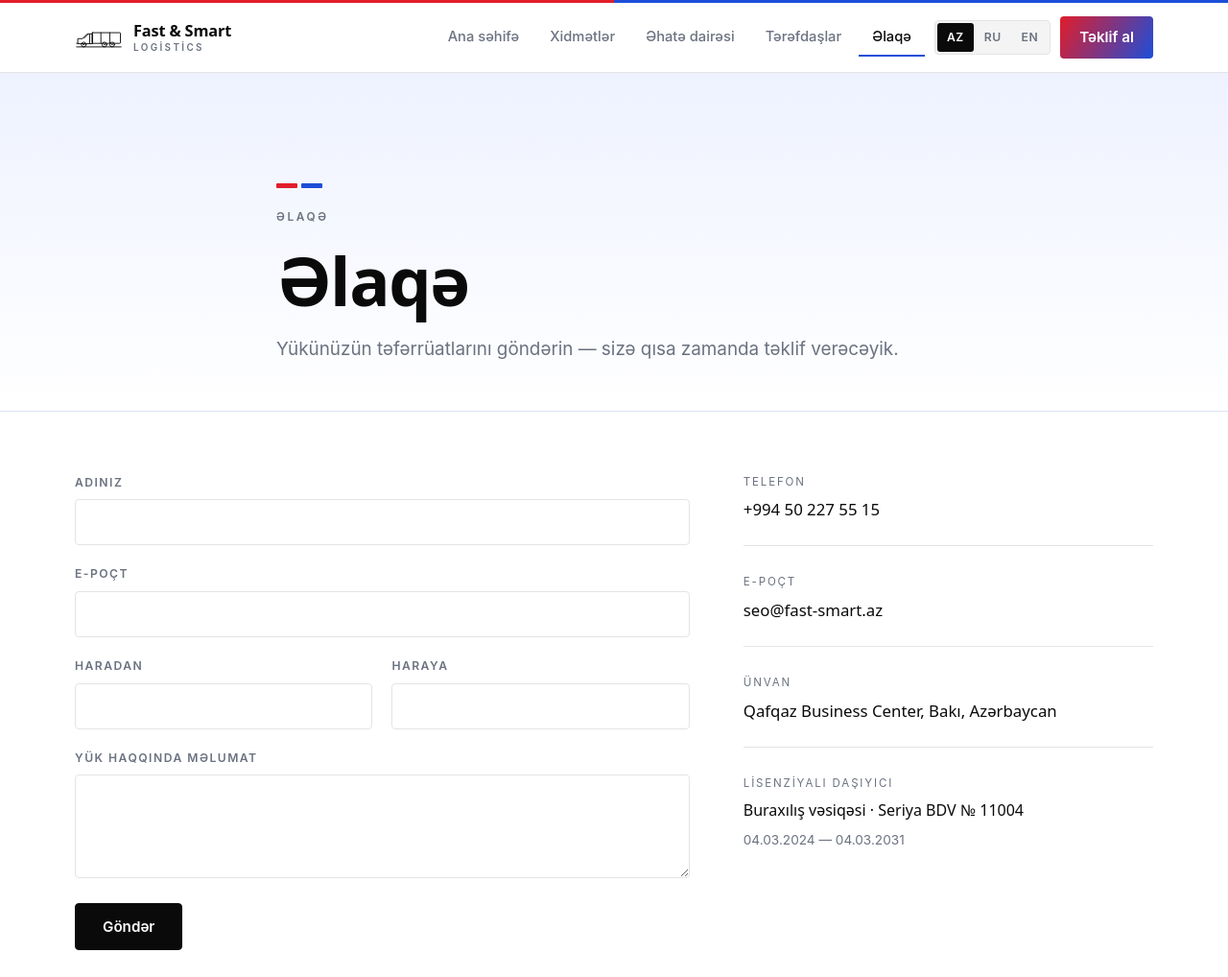
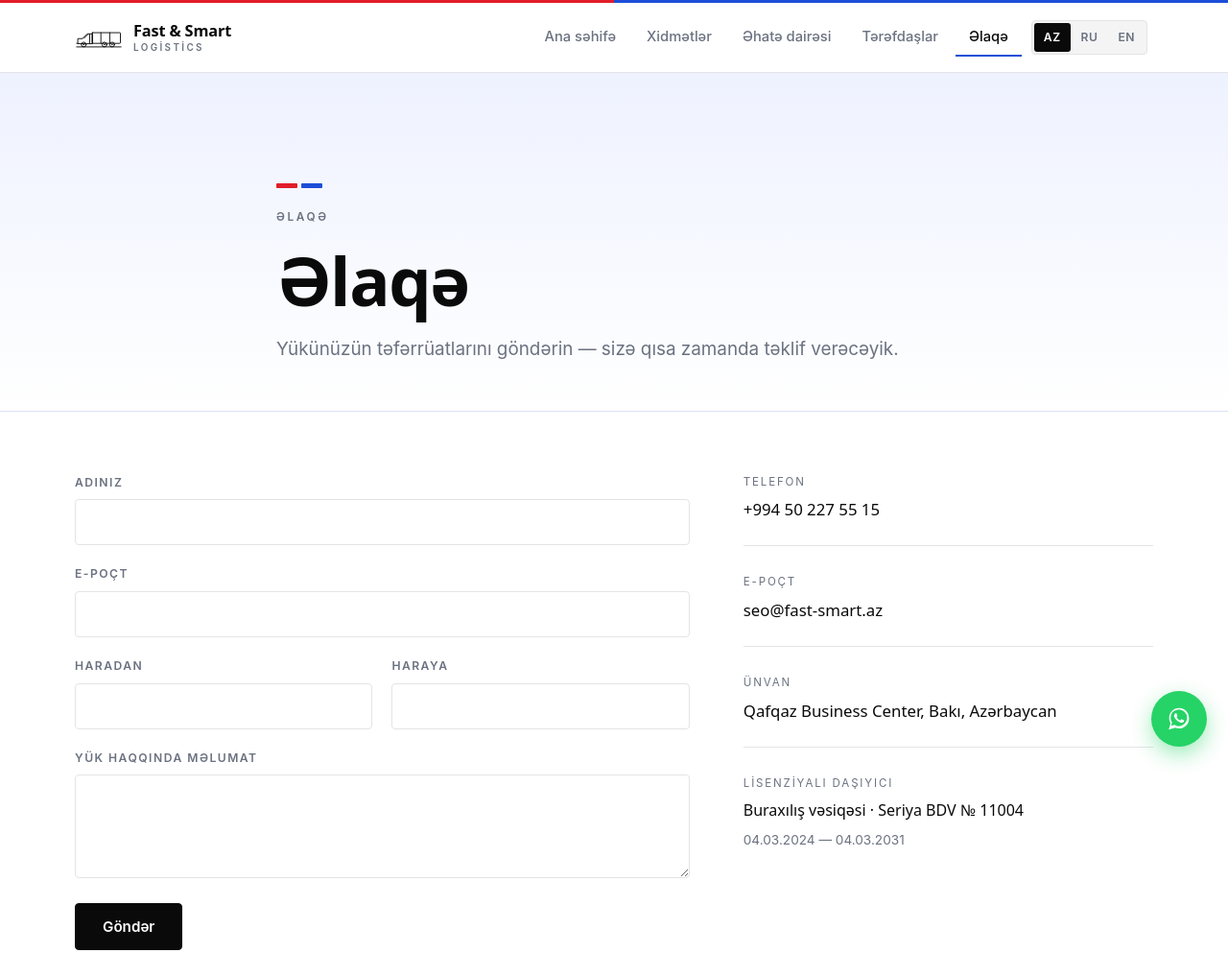
Before and after one commit to notfarruks/FastTransLogistics, a Flask app: page /contact in a window 1280 px wide. Shown: the top 1018 px of the page at 96% size. Run offline with Flask 3, Linux system fonts and the light colour scheme; some web fonts are replaced.

Commit message:
Remove Get a quote nav button

```diff
--- a/content.py
+++ b/content.py
@@ -157,6 +157,7 @@ TRANSLATIONS = {
         "nav_partners": "Tərəfdaşlar",
         "nav_contact": "Əlaqə",
         "cta_nav": "Təklif al",
+        "wa_prefill": "Salam! Yük daşınması ilə bağlı sorğum var.",
 
         "hero_title": "Yükləriniz üçün sürətli və ağıllı logistika",
         "hero_subtitle": "Məhsullarınızı istənilən vaxtda birbaşa istənilən nöqtəyə quru yolu ilə təhlükəsiz daşıyırıq. Azərbaycan, Gürcüstan, Rusiya, Avropa, Türkiyə və daha çox.",
@@ -225,6 +226,7 @@ TRANSLATIONS = {
         "nav_partners": "Партнёры",
         "nav_contact": "Контакты",
         "cta_nav": "Получить расчёт",
+        "wa_prefill": "Здравствуйте! У меня вопрос по грузоперевозке.",
 
         "hero_title": "Быстрая и умная логистика для ваших грузов",
         "hero_subtitle": "Безопасно доставляем ваши товары автомобильным транспортом напрямую в любую точку и в любое время. Азербайджан, Грузия, Россия, Европа, Турция и не только.",
@@ -293,6 +295,7 @@ TRANSLATIONS = {
         "nav_partners": "Partners",
         "nav_contact": "Contact",
         "cta_nav": "Get a quote",
+        "wa_prefill": "Hello! I have a logistics inquiry.",
 
         "hero_title": "Fast & smart logistics for your cargo",
         "hero_subtitle": "We move your goods safely by road, straight to any destination, any time. Azerbaijan, Georgia, Russia, Europe, Turkey and beyond.",
--- a/static/css/styles.css
+++ b/static/css/styles.css
@@ -507,3 +507,28 @@ h3 { font-size: 1.2rem; letter-spacing: -0.01em; }
 @media (prefers-reduced-motion: reduce){
   .partner-logo{ animation:none; filter:grayscale(1); opacity:.72; }
 }
+
+/* ============================================================
+   WHATSAPP floating button
+   ============================================================ */
+.wa-fab{
+  position:fixed; right:22px; bottom:22px; z-index:120;
+  display:inline-flex; align-items:center; gap:0;
+  height:58px; padding:0; width:58px; overflow:hidden;
+  background:#25d366; color:#fff; border-radius:30px;
+  box-shadow:0 8px 22px rgba(37,211,102,.45);
+  transition: width .28s ease, box-shadow .2s ease, transform .2s ease;
+}
+.wa-fab svg{ width:30px; height:30px; flex:none; margin:0 14px; }
+.wa-fab-text{
+  font-family:var(--font-body); font-weight:600; font-size:.95rem;
+  white-space:nowrap; opacity:0; transition:opacity .2s ease .05s; padding-right:4px;
+}
+.wa-fab:hover{ width:168px; box-shadow:0 10px 26px rgba(37,211,102,.6); transform:translateY(-2px); }
+.wa-fab:hover .wa-fab-text{ opacity:1; }
+.wa-fab:focus-visible{ outline:3px solid #fff; outline-offset:2px; }
+/* gentle attention pulse */
+@keyframes waPulse{ 0%,100%{ box-shadow:0 8px 22px rgba(37,211,102,.45);} 50%{ box-shadow:0 8px 22px rgba(37,211,102,.45), 0 0 0 10px rgba(37,211,102,.0);} }
+.wa-fab{ animation:waPulse 2.4s ease-out infinite; }
+@media (max-width:560px){ .wa-fab{ right:16px; bottom:16px; } }
+@media (prefers-reduced-motion: reduce){ .wa-fab{ animation:none; } }
--- a/templates/base.html
+++ b/templates/base.html
@@ -41,8 +41,6 @@
             <a class="lang-pill {{ 'active' if lang == code }}" href="{{ switch_lang_url(code) }}">{{ label }}</a>
           {% endfor %}
         </div>
-
-        <a class="btn btn-primary nav-cta" href="{{ url_for('contact') }}">{{ t.cta_nav }}</a>
       </nav>
     </div>
   </header>
@@ -85,6 +83,14 @@
     </div>
   </footer>
 
+  <a class="wa-fab" href="https://wa.me/994557192949?text={{ t.wa_prefill | urlencode }}"
+     target="_blank" rel="noopener" aria-label="WhatsApp">
+    <svg viewBox="0 0 32 32" aria-hidden="true" focusable="false">
+      <path fill="currentColor" d="M16.04 4C9.93 4 4.98 8.95 4.98 15.06c0 2.13.6 4.12 1.64 5.81L4.5 28l7.31-2.06a11 11 0 0 0 4.23.84h.01c6.11 0 11.06-4.95 11.06-11.06C27.12 8.95 22.16 4 16.04 4Zm0 20.2h-.01a9.1 9.1 0 0 1-4.64-1.27l-.33-.2-3.93 1.11 1.05-3.83-.22-.34a9.06 9.06 0 0 1-1.39-4.84 9.13 9.13 0 0 1 15.6-6.45 9.06 9.06 0 0 1 2.68 6.46c0 5.04-4.1 9.16-9.14 9.16Zm5.02-6.86c-.27-.14-1.63-.8-1.88-.9-.25-.09-.44-.14-.62.14-.18.27-.71.9-.87 1.08-.16.18-.32.2-.6.07-.27-.14-1.16-.43-2.21-1.36-.82-.73-1.37-1.63-1.53-1.9-.16-.27-.02-.42.12-.55.12-.12.27-.32.41-.48.14-.16.18-.27.27-.46.09-.18.05-.34-.02-.48-.07-.14-.62-1.5-.85-2.05-.22-.53-.45-.46-.62-.47l-.53-.01c-.18 0-.48.07-.73.34-.25.27-.96.94-.96 2.3 0 1.36.98 2.67 1.12 2.85.14.18 1.93 2.95 4.68 4.14.65.28 1.16.45 1.56.58.66.21 1.25.18 1.72.11.53-.08 1.63-.67 1.86-1.31.23-.64.23-1.19.16-1.31-.07-.12-.25-.18-.52-.32Z"/>
+    </svg>
+    <span class="wa-fab-text">WhatsApp</span>
+  </a>
+
   <script src="{{ url_for('static', filename='js/main.js') }}"></script>
 </body>
 </html>
```
